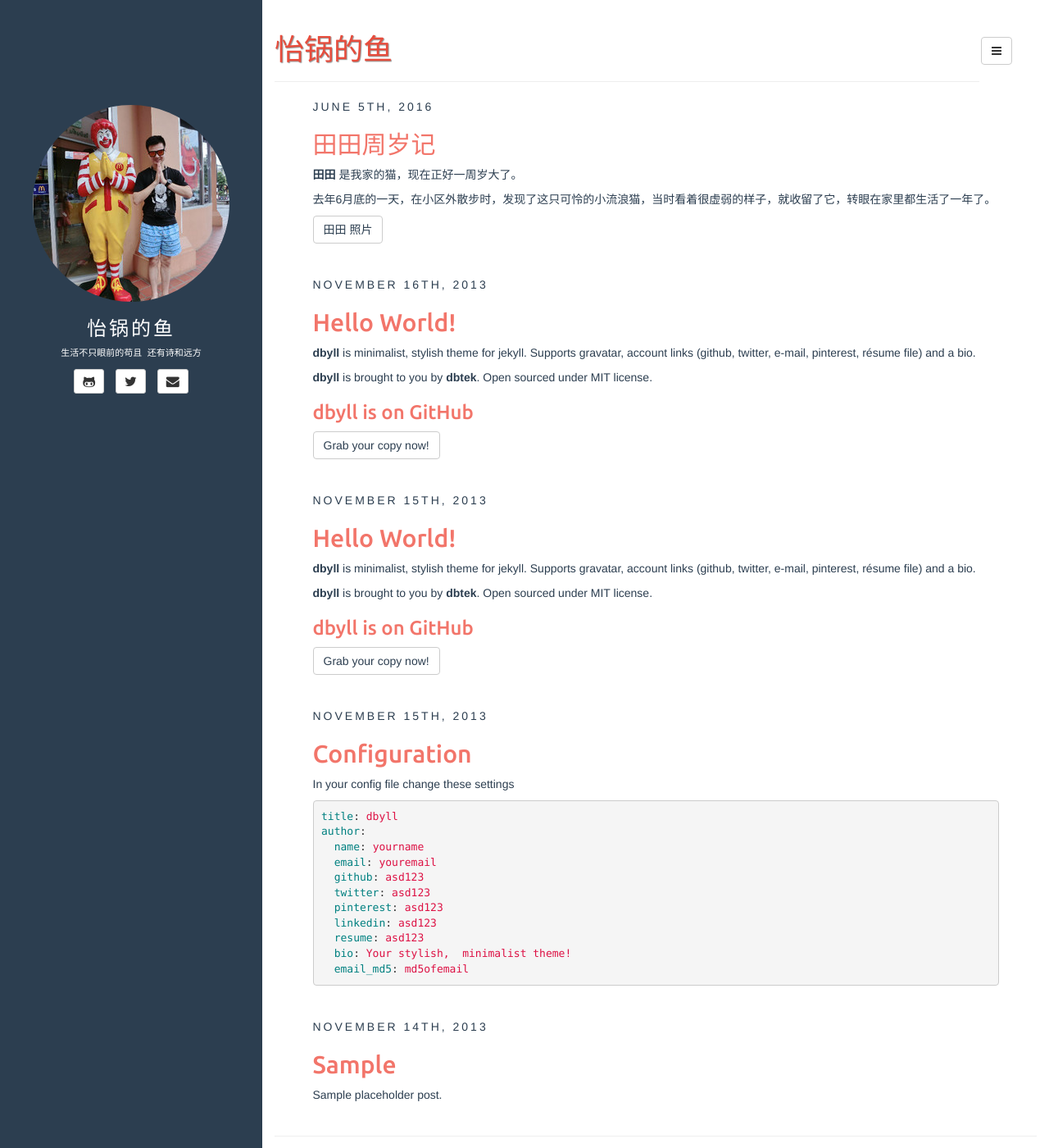
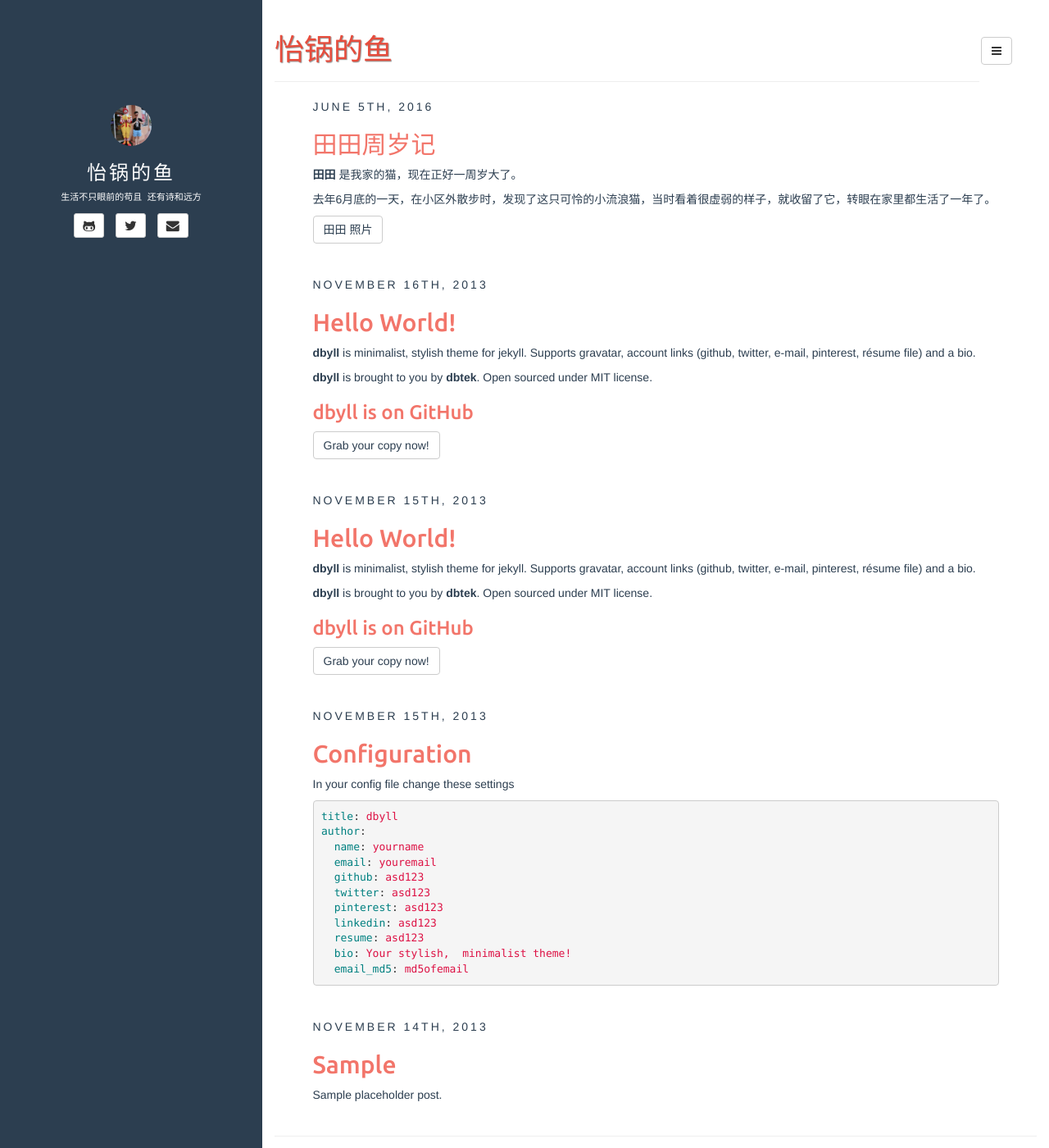
Before and after one commit to coolxiaoyi/coolxiaoyi.github.io, a Jekyll site: the page built from index.html, in a window 1280 px wide and 1400 px high. Shown: the whole window at 82% size. Built offline with Jekyll 4.4.1, drawn with Linux system fonts in a browser that asks for light colours; the list of posts is cut into pages by our own code.

Commit message:
修改头像样式

```diff
--- a/assets/css/style.css
+++ b/assets/css/style.css
@@ -188,3 +188,17 @@ footer {
 ul.dropdown-menu>li>a>i.fa {
     width: 1.3em;
 }
+
+@media screen and (min-width: 768px) {
+	.img-circle {
+		width: 50px;
+	}
+	.navbar-brand {
+		padding: 5px 15px;
+	}
+}
+@media screen and (max-width: 768px)  and (min-width: 1110px){
+	.img-circle {
+		width: 100%;
+	}
+}
```
